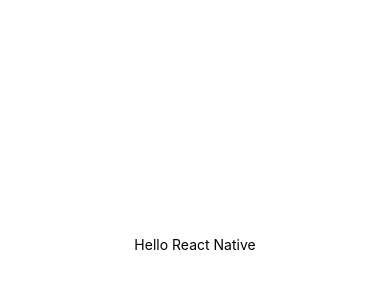
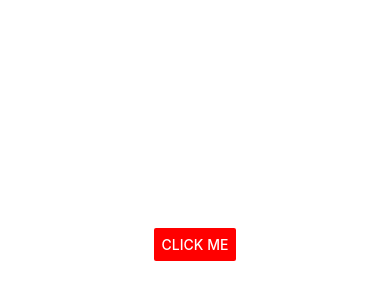
Before and after one commit to DanielSOhara27/reactnativefundamentals, a React Native app: screen / in a window 390 px wide. Shown: the part 178-478 px from the top of the page. Built offline with nearby package versions, Linux system fonts and the light colour scheme.

Commit message:
Returning to initial state

```diff
--- a/App.js
+++ b/App.js
@@ -1,13 +1,15 @@
 import {StatusBar} from 'expo-status-bar';
 import React from 'react';
-import {SafeAreaView, StyleSheet, Text} from 'react-native';
+import {Button, SafeAreaView, StyleSheet} from 'react-native';
 
 export default function App() {
 
 
   return (
     <SafeAreaView style={styles.container}>
-      <Text >Hello React Native</Text>
+      <Button
+          color={"red"}
+          title="Click Me" onPress={() => console.log("Button Tapped")} />
       <StatusBar style="auto" />
     </SafeAreaView>
   );
```
